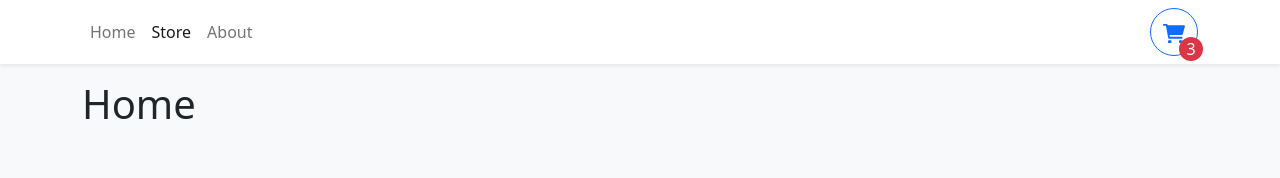
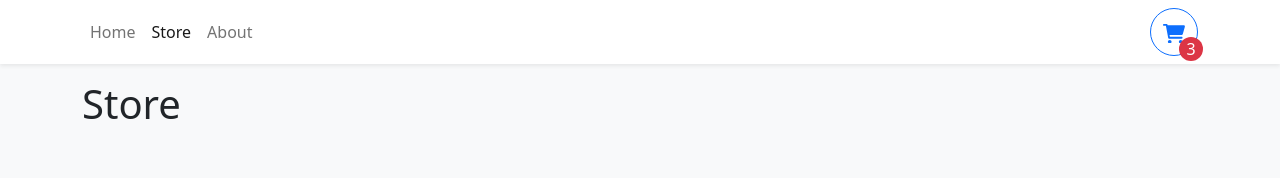
Before and after one commit to Dariuszb94/Shopping-Cart, a React (Vite) app: page /store in a window 1280 px wide. Shown: the top 178 px of the page. Built offline with nearby package versions, Linux system fonts and the light colour scheme.

Commit message:
change store h1

```diff
--- a/src/pages/Store.tsx
+++ b/src/pages/Store.tsx
@@ -1,5 +1,5 @@
 import storeItems from '../data/items.json';
 
 export function Store() {
-  return <h1>Home</h1>;
+  return <h1>Store</h1>;
 }
```
